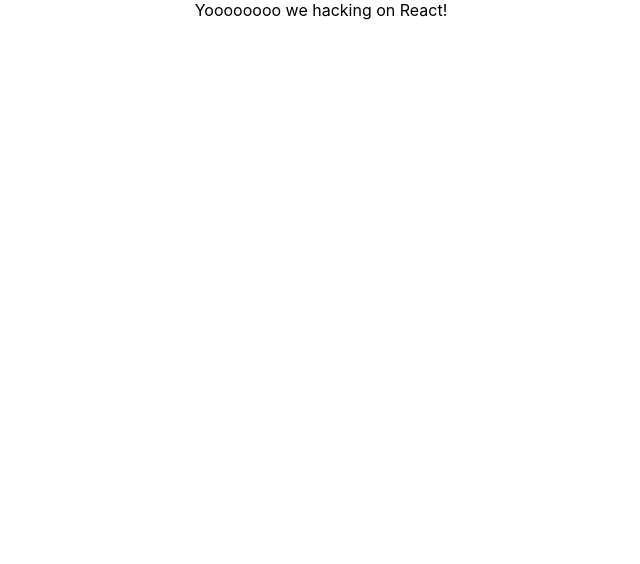
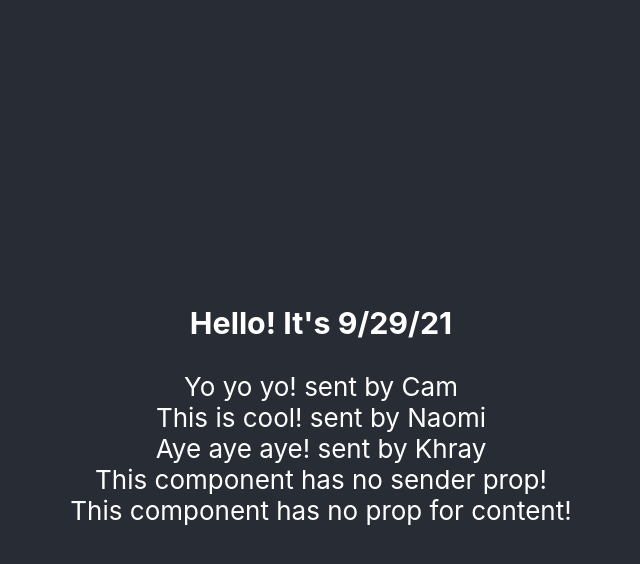
Before and after one commit to camunity/components, a React (Create React App) app: page / in a window 1280 px wide. Shown: the top 564 px of the page, without its empty margins (319-959 px from the left). Built offline with nearby package versions, Linux system fonts and the light colour scheme.

Commit message:
adding info on props

```diff
--- a/src/App.js
+++ b/src/App.js
@@ -1,12 +1,23 @@
 import './App.css'
 import Hello from './components/Hello'
+import Message from './components/Message'
 
+// Step 1: Define a Component
 function App() {
+  // Step 2: Return some JSX
   return (
     <div className="App">
-      <Hello />
+      <header className="App-header">
+        <Hello date={'9/29/21'} />
+        <Message content={'Yo yo yo!'} sender={'Cam'} />
+        <Message content={'This is cool!'} sender={'Naomi'} />
+        <Message content={'Aye aye aye!'} sender={'Khray'} />
+        <Message content={'This component has no sender prop!'} />
+        <Message />
+      </header>
     </div>
   )
 }
 
+//Step 3: Exporting/Importing Component
 export default App
--- a/src/components/Hello.js
+++ b/src/components/Hello.js
@@ -1,7 +1,7 @@
 import React from 'react'
 
-function Hello() {
-  return <div>Yoooooooo we hacking on React!</div>
+function Hello(props) {
+  return <h3>{`Hello! It's ${props.date}`}</h3>
 }
 
 export default Hello
--- /dev/null
+++ b/src/components/Message.js
@@ -0,0 +1,36 @@
+import React from 'react'
+
+// Class based component declaration
+class Message extends React.Component {
+  // a lifecycle method that gets called first
+  // when a Component class is initializing
+  constructor(props) {
+    super(props)
+    console.log(props)
+    // console.log("Hey I'm in the constructor!")
+    // alert('ayeeeee we in the constructor!')
+  }
+
+  renderMessage = () => {
+    // help us render the right message string!
+    if (this.props.sender) {
+      return `${this.props.content} sent by ${this.props.sender}`
+    } else {
+      return this.props.content
+    }
+  }
+
+  // All class based components need to define a render method
+  // The render method returns some JSX to be rendered
+  render() {
+    console.log(this.props.content)
+
+    if (this.props.content) {
+      return <div>{this.renderMessage()}</div>
+    } else {
+      return <div>This component has no prop for content!</div>
+    }
+  }
+}
+
+export default Message
```
Also changed, not shown: src/index.js (+10 -8 lines), 1 other file (tests, documents, lock files or other folders).
